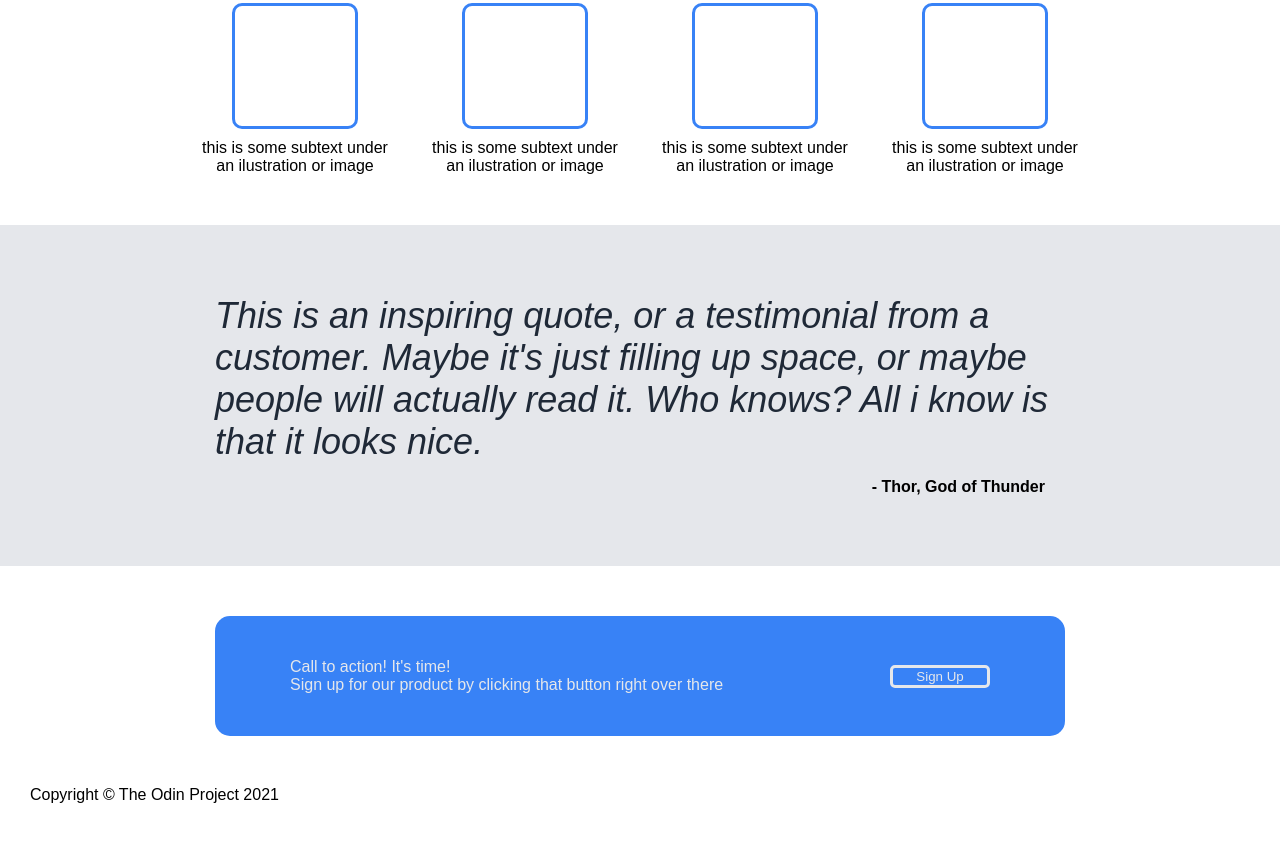
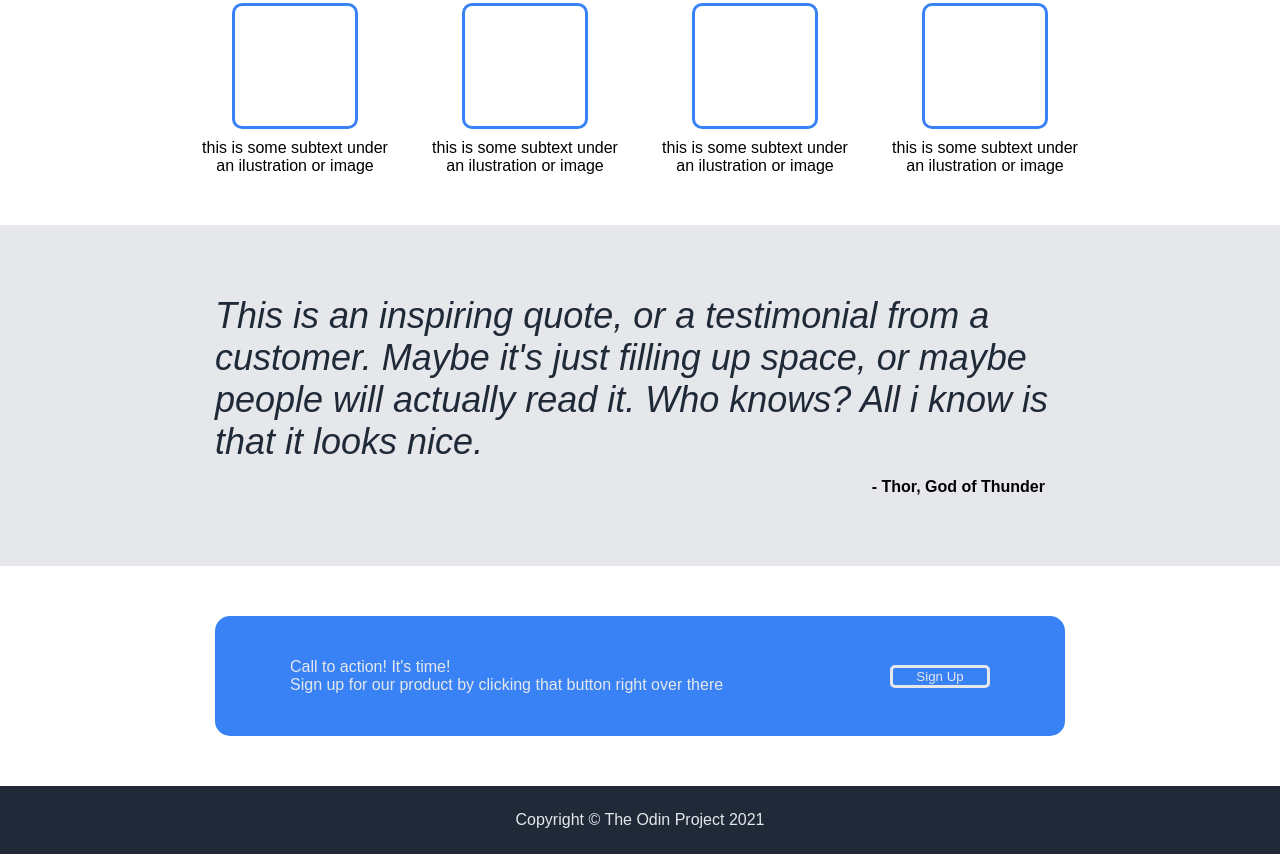
Before and after one commit to DeadEye27/css-landing-page, a plain HTML site: page index.html in a window 1280 px wide. Shown: the part 457-1311 px from the top of the page. Before the commit the page ends 1261 px from the top, so only its background shows below. Drawn offline with Linux system fonts and the light colour scheme.

Commit message:
Style The Footer Section
Style the footer section

```diff
--- a/style.css
+++ b/style.css
@@ -13,7 +13,9 @@ body {
     padding-left: 30px;
 }
 
-.header, .hero-section-container {
+.header,
+.hero-section-container,
+.footer {
     background-color: #1F2937;
 }
 
@@ -182,14 +184,6 @@ a {
     color: #E5E7EB;
 }
 
-.call-text {
-
-}
-
-.call-subtext {
-
-}
-
 .call-button {
     color: #E5E7EB;
     background-color: #3882f6;
@@ -197,3 +191,11 @@ a {
     border-radius: 5px;
     width: 100px;
 }
+
+/* Footer Section */
+.footer {
+    text-align: center;
+    color: #E5E7EB;
+    padding-top: 25px;
+    padding-bottom: 25px;
+}
```
